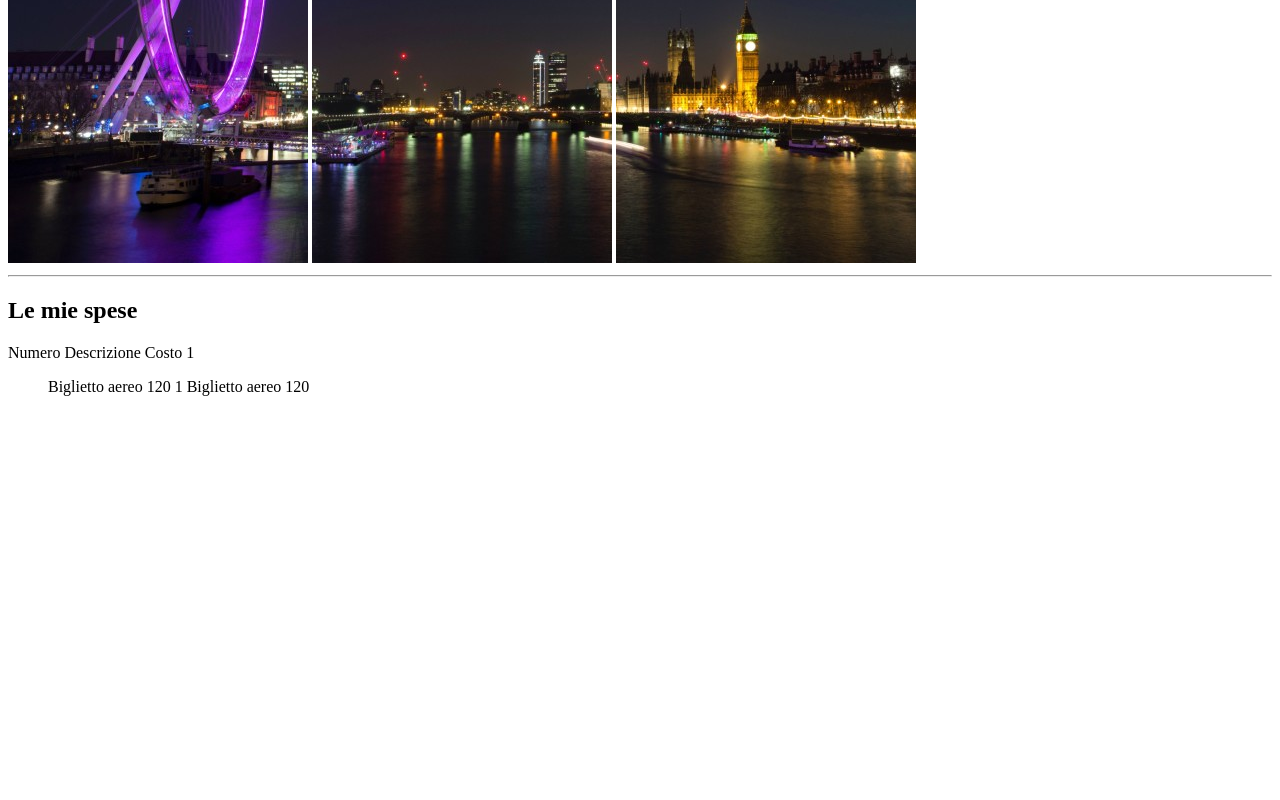
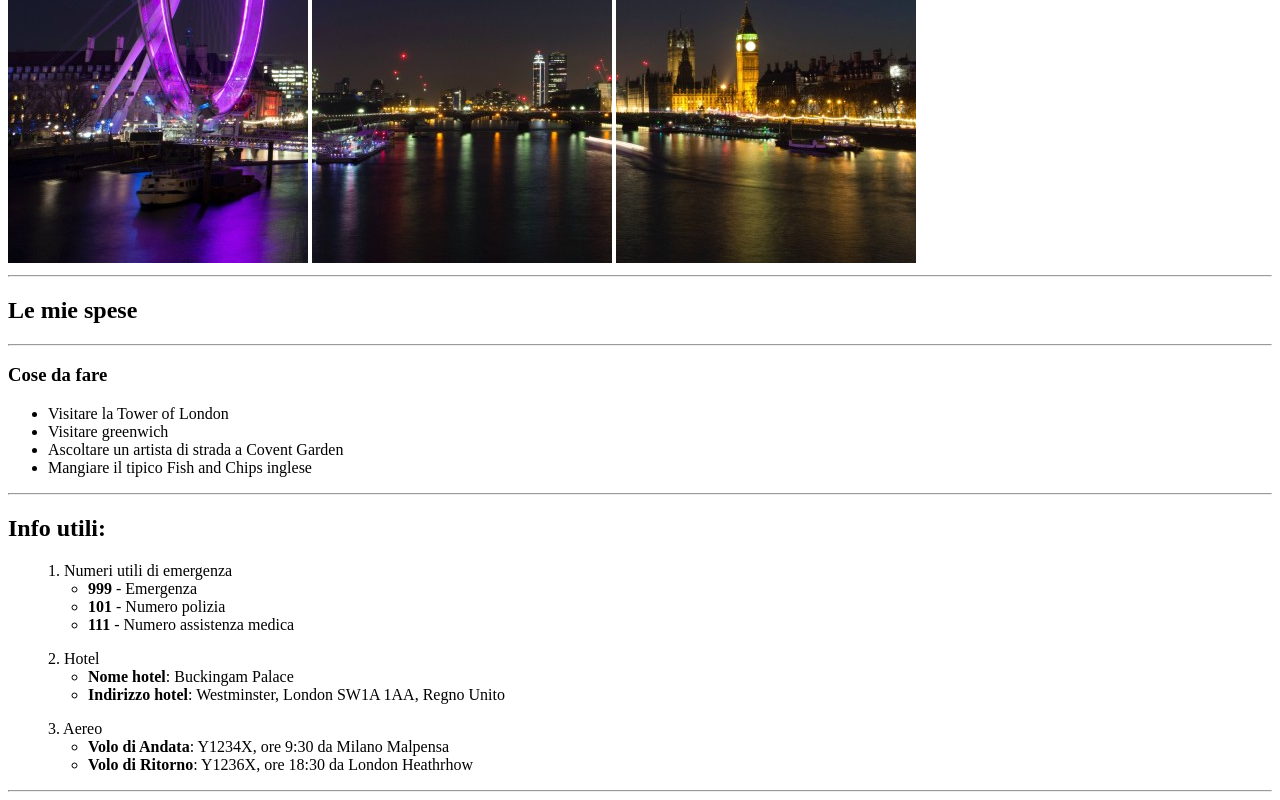
Before and after one commit to ChristopherS24/Esercizio-2, a plain HTML site: page index.html in a window 1280 px wide. Shown: the part 417-1217 px from the top of the page. Before the commit the page ends 829 px from the top, so only its background shows below. Drawn offline with Linux system fonts and the light colour scheme.

```diff
--- a/index.html
+++ b/index.html
@@ -12,13 +12,34 @@
     <img src="img/pexels-bill-emrich-230794-2.jpg" alt="">
     <hr>
     <h2> Le mie spese</h2>
-    <div>
-        Numero Descrizione Costo
-        1 <ul> Biglietto aereo 120
-            1 Biglietto aereo 120
+    <hr>
+    <h3> Cose da fare</h3>
+    <ul>
+        <li>Visitare la Tower of London</li>
+        <li>Visitare greenwich</li>
+        <li>Ascoltare un artista di strada a Covent Garden</li>
+        <li>Mangiare il tipico Fish and Chips inglese</li>
+    </ul>
+    <hr>
+    <h2>Info utili:</h2>
+    <ol>
+        1. Numeri utili di emergenza
+        <ul><li><strong>999</strong> -  Emergenza</li></ul>
+        <ul><li><strong>101</strong> - Numero polizia</li></ul>
+        <ul><li><strong>111</strong> - Numero assistenza medica</li></ul>
+    </ol>
+    <ol>
+        2. Hotel
+        <ul><li><strong>Nome hotel</strong>: Buckingam Palace</li></ul>
+        <ul><li><strong>Indirizzo hotel</strong>: Westminster, London SW1A 1AA, Regno Unito</li></ul>
+    </ol>
+    <ol>
+        3. Aereo
+        <ul><li><strong>Volo di Andata</strong>: Y1234X, ore 9:30 da Milano Malpensa</li></ul>
+        <ul><li><strong>Volo di Ritorno</strong>: Y1236X, ore 18:30 da London Heathrhow</li></ul>
+    </ol>
+    <hr>
 
-        </ul>
-    </div>
 
 
 </body>
```
